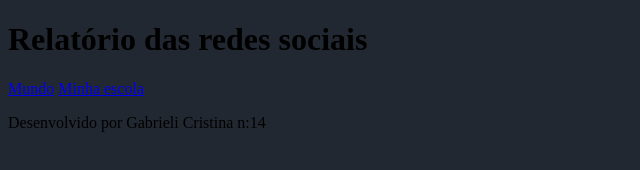
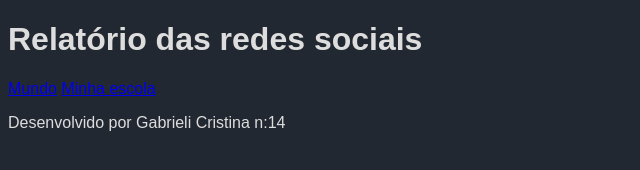
Before and after one commit to gabis10/terceiro-trimestre-3-A, a plain HTML site: page index.html in a window 1280 px wide. Shown: the whole page, without its empty margins (0-640 px from the left). Drawn offline with Linux system fonts and the light colour scheme.

Commit message:
aula 3.1

```diff
--- a/style.css
+++ b/style.css
@@ -7,4 +7,6 @@
 }
 body {
     background-color: var(--bg-color);
+    color: var(--primary-color);
+    font-family: var(--font);
     }
```
